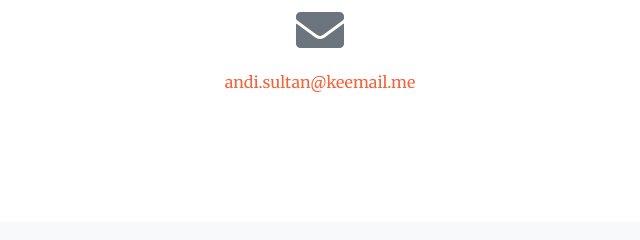
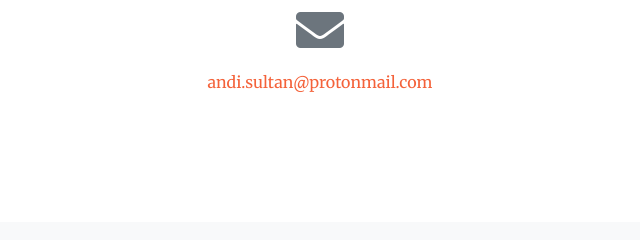
Before and after one commit to andi-sultan/andi-sultan.github.io, a plain HTML site: page index.html in a window 1280 px wide. Shown: the part 2399-2639 px from the top of the page, 320-960 px from the left. Drawn offline with Linux system fonts and the light colour scheme.

Commit message:
Update index.html

```diff
--- a/index.html
+++ b/index.html
@@ -192,7 +192,7 @@
         <!-- <div class="col-lg-4 mr-auto text-center"> -->
         <div class="col-lg-4 offset-lg-4 text-center">
           <i class="fas fa-envelope fa-3x mb-3 text-muted"></i>
-          <a class="d-block" href="mailto:andi.sultan@keemail.me">andi.sultan@keemail.me</a>
+          <a class="d-block" href="mailto:andi.sultan@protonmail.com">andi.sultan@protonmail.com</a>
         </div>
       </div>
     </div>
```
